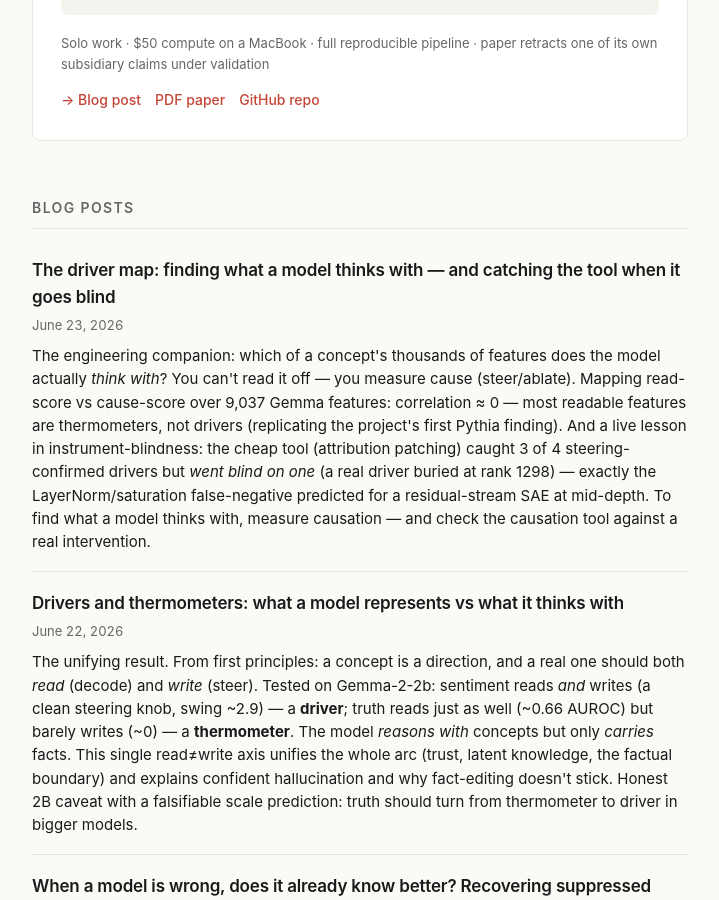
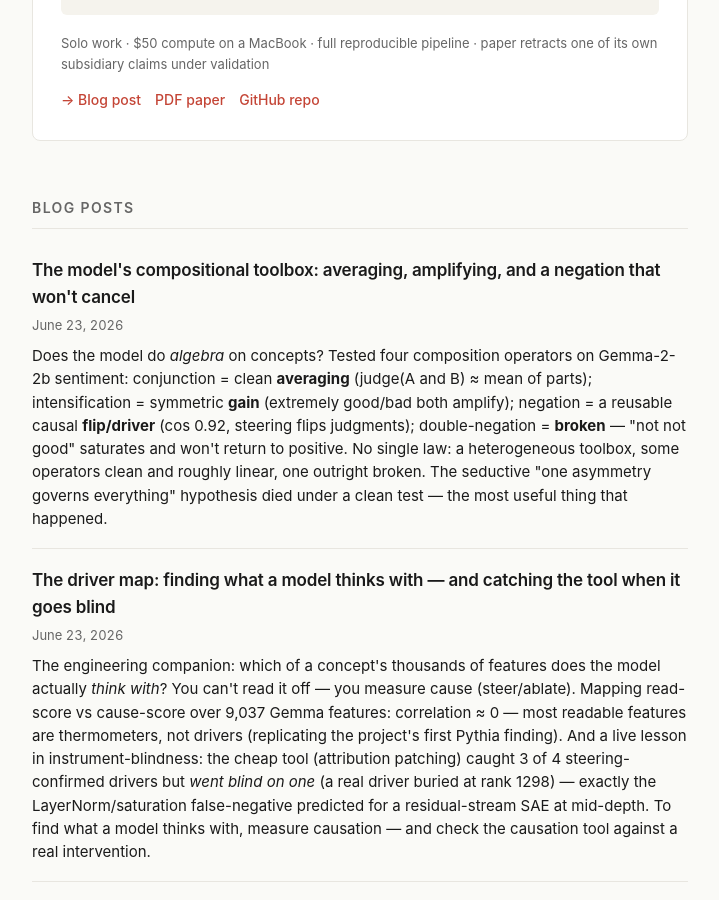
Before and after one commit to OE-GOD/OE-GOD.github.io, a Jekyll site: the page built from index.html, in a window 1280 px wide and 900 px high, scrolled down 1246 px. Shown: the whole window, without its empty margins (280-999 px from the left). Built offline with Jekyll 4.4.1, drawn with Linux system fonts in a browser that asks for light colours.

Commit message:
Add compositional-toolbox post: how the model composes meaning (4 operators)
Behavioral tests on Gemma-2-2b sentiment: conjunction=averaging (clean), intensification=
symmetric gain (clean), negation=reusable causal flip/driver (asymmetric in linear view,
symmetric behaviorally), double-negation=broken (saturating, won't cancel). No single law -
heterogeneous toolbox. The grand 'one asymmetry' unification refuted by clean test.

Co-Authored-By: Claude Opus 4.8 (1M context) <noreply@anthropic.com>

```diff
--- a/index.html
+++ b/index.html
@@ -63,6 +63,12 @@ layout: home
   <h2>Blog posts</h2>
 
   <ul class="post-list">
+    <li class="post-item">
+      <a class="post-link" href="/2026/06/23/compositional-toolbox/">The model's compositional toolbox: averaging, amplifying, and a negation that won't cancel</a>
+      <span class="post-date">June 23, 2026</span>
+      <p class="post-excerpt">Does the model do <em>algebra</em> on concepts? Tested four composition operators on Gemma-2-2b sentiment: conjunction = clean <strong>averaging</strong> (judge(A and B) ≈ mean of parts); intensification = symmetric <strong>gain</strong> (extremely good/bad both amplify); negation = a reusable causal <strong>flip/driver</strong> (cos 0.92, steering flips judgments); double-negation = <strong>broken</strong> — "not not good" saturates and won't return to positive. No single law: a heterogeneous toolbox, some operators clean and roughly linear, one outright broken. The seductive "one asymmetry governs everything" hypothesis died under a clean test — the most useful thing that happened.</p>
+    </li>
+
     <li class="post-item">
       <a class="post-link" href="/2026/06/23/the-driver-map/">The driver map: finding what a model thinks with — and catching the tool when it goes blind</a>
       <span class="post-date">June 23, 2026</span>
```
Also changed, not shown: _posts/2026-06-23-compositional-toolbox.md (added, +67 -0 lines).
